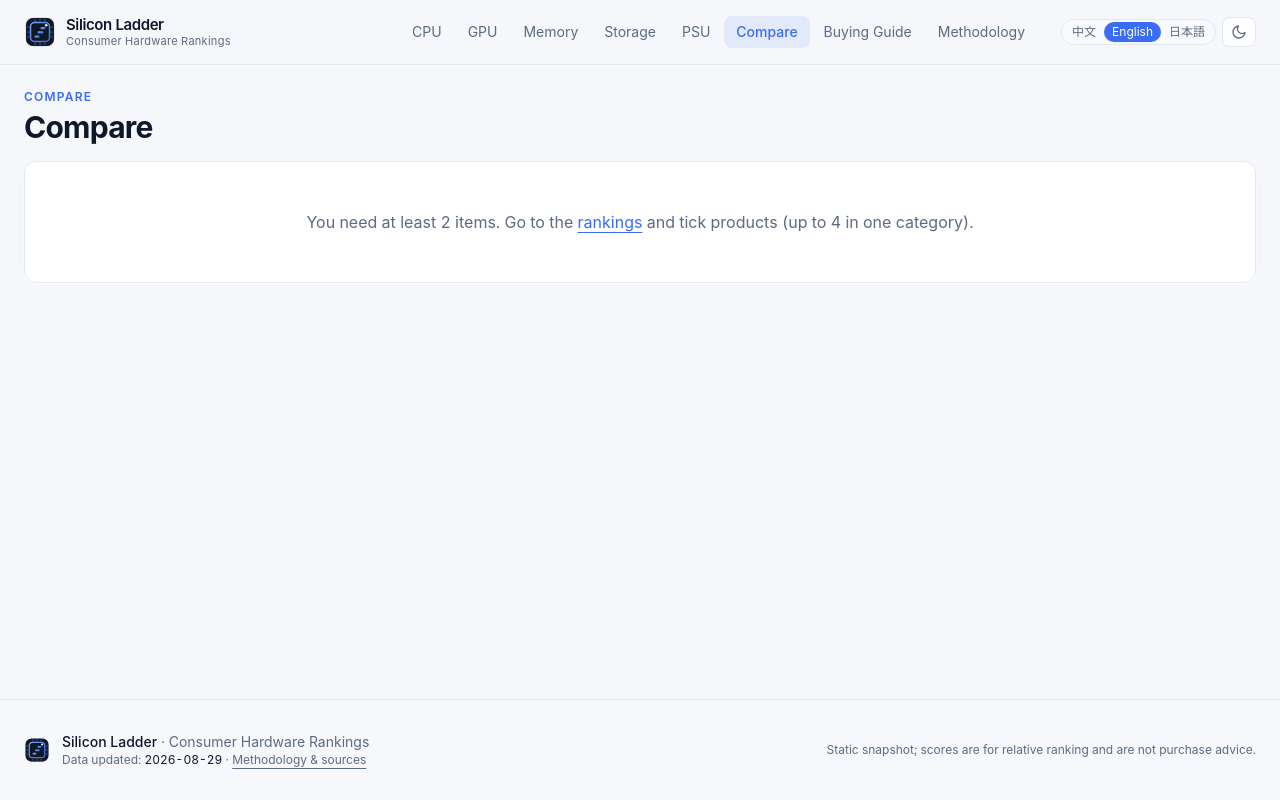
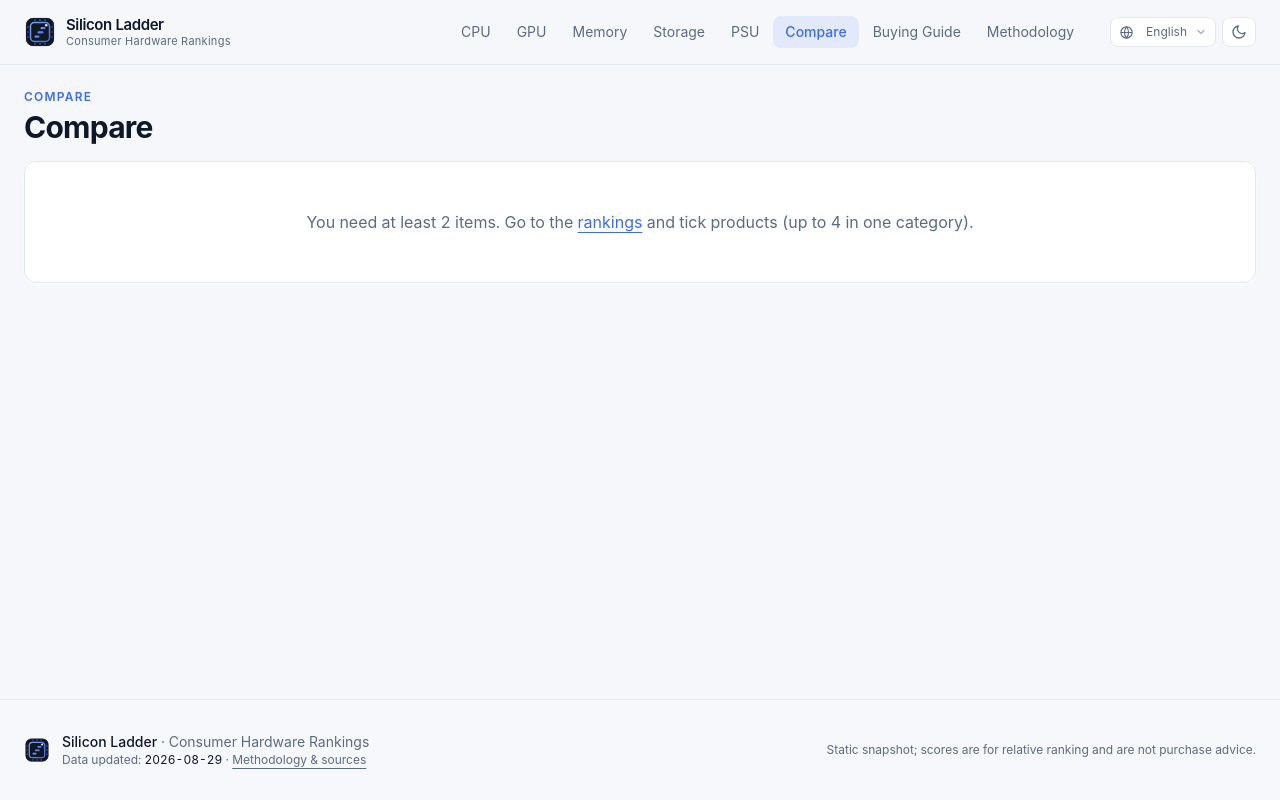
Before and after one commit to tan-zhuo/silicon-ladder, a Vue app in the folder hardware-rank/: page /compare in a window 1280 px wide. Built offline with nearby package versions, Linux system fonts and the light colour scheme.

Commit message:
ui: 语言切换改为下拉菜单
Co-Authored-By: Claude Fable 5 <noreply@anthropic.com>
Claude-Session: https://claude.ai/code/session_011fBAaapBiQcBJAXxYjUTg1

```diff
--- a/hardware-rank/src/components/AppHeader.vue
+++ b/hardware-rank/src/components/AppHeader.vue
@@ -39,12 +39,14 @@ const links = computed(() => [
       </nav>
 
       <div class="flex items-center gap-1.5 lg:ml-2">
-        <div class="seg !p-0.5">
-          <button
-            v-for="l in LOCALES" :key="l.key" class="seg-btn !px-2 !py-0.5 text-xs" :class="{ 'seg-active': locale === l.key }"
-            @click="setLocale(l.key)"
-          >{{ l.label }}</button>
-        </div>
+        <label class="relative inline-flex items-center btn-ghost !pl-2 !pr-7 cursor-pointer" :title="t('lang')">
+          <svg width="15" height="15" viewBox="0 0 24 24" fill="none" class="mr-1.5 shrink-0"><circle cx="12" cy="12" r="9" stroke="currentColor" stroke-width="1.8" /><path d="M3 12h18M12 3a14 14 0 010 18M12 3a14 14 0 000 18" stroke="currentColor" stroke-width="1.8" /></svg>
+          <span class="text-xs">{{ LOCALES.find(l => l.key === locale)?.label }}</span>
+          <svg width="12" height="12" viewBox="0 0 24 24" fill="none" class="absolute right-2 pointer-events-none"><path d="M6 9l6 6 6-6" stroke="currentColor" stroke-width="2" stroke-linecap="round" stroke-linejoin="round" /></svg>
+          <select class="absolute inset-0 opacity-0 cursor-pointer w-full" :value="locale" :aria-label="t('lang')" @change="setLocale(($event.target as HTMLSelectElement).value as any)">
+            <option v-for="l in LOCALES" :key="l.key" :value="l.key">{{ l.label }}</option>
+          </select>
+        </label>
         <button class="btn-ghost !px-2" :title="t('theme.toggle')" :aria-label="t('theme.toggle')" @click="theme.toggle()">
           <svg v-if="theme.theme === 'light'" width="16" height="16" viewBox="0 0 24 24" fill="none"><path d="M21 12.8A9 9 0 1111.2 3a7 7 0 009.8 9.8z" stroke="currentColor" stroke-width="2" stroke-linejoin="round" /></svg>
           <svg v-else width="16" height="16" viewBox="0 0 24 24" fill="none"><circle cx="12" cy="12" r="4" stroke="currentColor" stroke-width="2" /><path d="M12 2v2M12 20v2M2 12h2M20 12h2M4.9 4.9l1.4 1.4M17.7 17.7l1.4 1.4M4.9 19.1l1.4-1.4M17.7 6.3l1.4-1.4" stroke="currentColor" stroke-width="2" stroke-linecap="round" /></svg>
--- a/hardware-rank/src/i18n/en.ts
+++ b/hardware-rank/src/i18n/en.ts
@@ -75,5 +75,6 @@ export const en: Msg = {
     h5: 'Why PSUs have no score', p5: 'The PSU chart is a quality/spec tier list, not a benchmark. Default order: tier A→D, then wattage, then name. Tiers consider ripple, protections, components and OEM reputation and are for display only. 80Plus certifies efficiency, not build quality.',
     h6: 'Disclaimer', p6: 'Static snapshot; scores are for relative ranking and are not purchase advice. Laptop and desktop are separate pools; same-name GPUs differ by 20–40% with TGP.',
   },
+  lang: 'Language',
   loading: 'Loading data…', loadError: 'Failed to load data: ',
 }
--- a/hardware-rank/src/i18n/ja.ts
+++ b/hardware-rank/src/i18n/ja.ts
@@ -75,5 +75,6 @@ export const ja: Msg = {
     h5: '電源にスコアがない理由', p5: '電源表は品質・仕様のティアリストで性能ベンチではありません。既定はティア A→D、同ティアはW数降順、同W数は名前順。ティアはリップル、保護回路、部品、OEMの評判を総合し表示のみに使用。80Plusは効率の認証であり部品品質ではありません。',
     h6: '免責事項', p6: '静的スナップショットです。スコアは相対順位用で購入助言ではありません。ノートとデスクトップは別プールで比較不可。同名GPUはTGPで20–40%差があります。',
   },
+  lang: '言語',
   loading: 'データ読込中…', loadError: 'データの読込に失敗: ',
 }
--- a/hardware-rank/src/i18n/zh.ts
+++ b/hardware-rank/src/i18n/zh.ts
@@ -74,5 +74,6 @@ export const zh = {
     h5: '电源为什么没有分数', p5: '电源榜是品质与规格分档，不是性能跑分。默认按 Tier A→D，同档按瓦数降序，同瓦数按名称。Tier 综合考虑纹波、保护、用料与代工厂口碑，仅作展示。80Plus 认证只说明转换效率，不等于用料一流。',
     h6: '免责声明', p6: '数据为静态快照，分数用于相对排序，不构成购买建议。笔记本与桌面分数按形态分池，不可直接比较；同名 GPU 会因 TGP 不同出现 20–40% 差距。',
   },
+  lang: '语言',
   loading: '加载数据中…', loadError: '数据加载失败：',
 }
```
